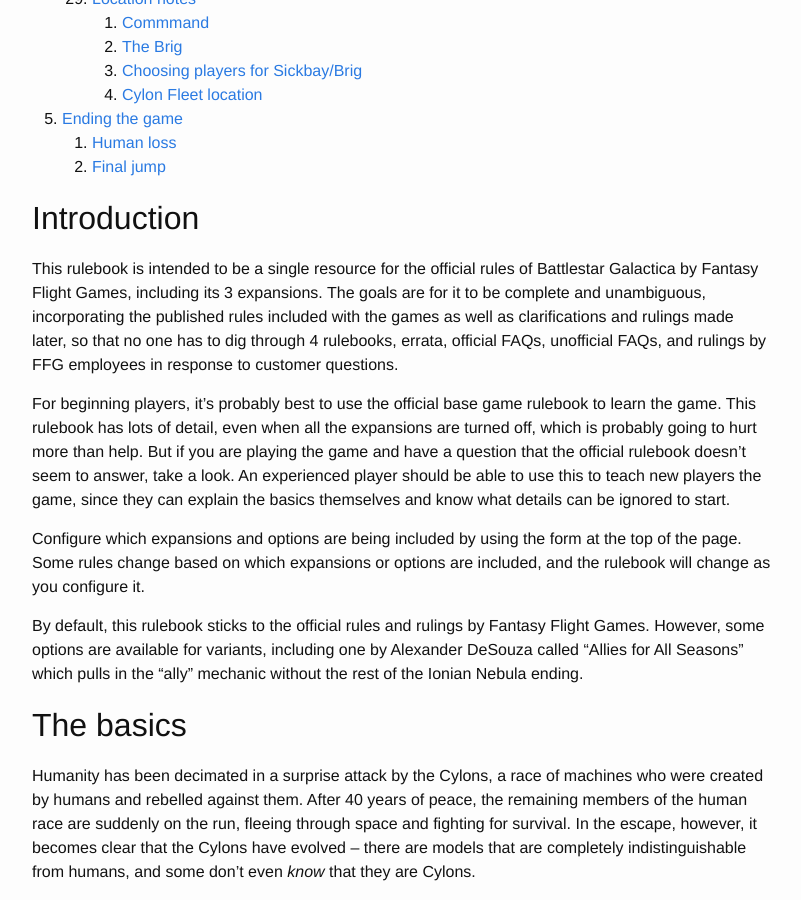
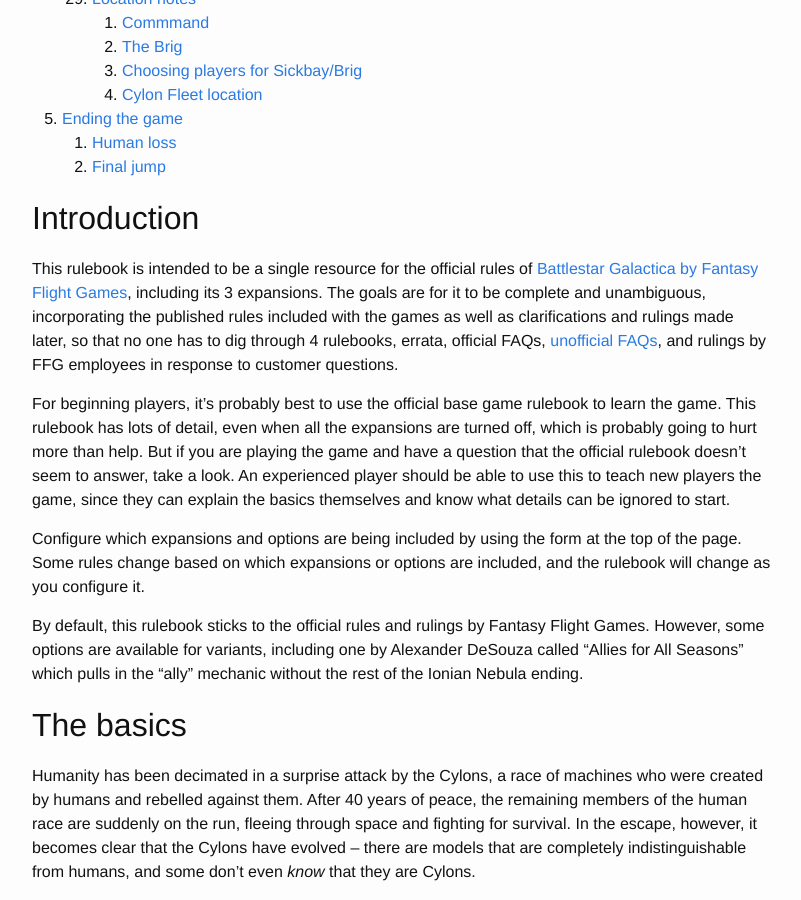
Before and after one commit to jbiatek/BSGRulebook, a Jekyll site: the page built from rulebook.md, in a window 1280 px wide and 900 px high, scrolled down 2006 px. Shown: the whole window, without its empty margins (238-1039 px from the left). Built offline with Jekyll 4.4.1, drawn with Linux system fonts in a browser that asks for light colours; part of the change alters nothing that is shown.

Commit message:
Added attribution as suggested by /u/infocynic

```diff
--- a/rulebook.md
+++ b/rulebook.md
@@ -549,7 +549,7 @@ Some game mechanics depend on the Exodus version, like Personal Goal cards and s
 
 ## Introduction
 
-This rulebook is intended to be a single resource for the official rules of Battlestar Galactica by Fantasy Flight Games, including its 3 expansions. The goals are for it to be complete and unambiguous, incorporating the published rules included with the games as well as clarifications and rulings made later, so that no one has to dig through 4 rulebooks, errata, official FAQs, unofficial FAQs, and rulings by FFG employees in response to customer questions.
+This rulebook is intended to be a single resource for the official rules of [Battlestar Galactica by Fantasy Flight Games](https://www.fantasyflightgames.com/en/products/battlestar-galactica/), including its 3 expansions. The goals are for it to be complete and unambiguous, incorporating the published rules included with the games as well as clarifications and rulings made later, so that no one has to dig through 4 rulebooks, errata, official FAQs, [unofficial FAQs](https://boardgamegeek.com/wiki/page/Battlestar_Galactica_FAQ), and rulings by FFG employees in response to customer questions.
 
 For beginning players, it's probably best to use the official base game rulebook to learn the game. This rulebook has lots of detail, even when all the expansions are turned off, which is probably going to hurt more than help. But if you are playing the game and have a question that the official rulebook doesn't seem to answer, take a look. An experienced player should be able to use this to teach new players the game, since they can explain the basics themselves and know what details can be ignored to start.
 
```
